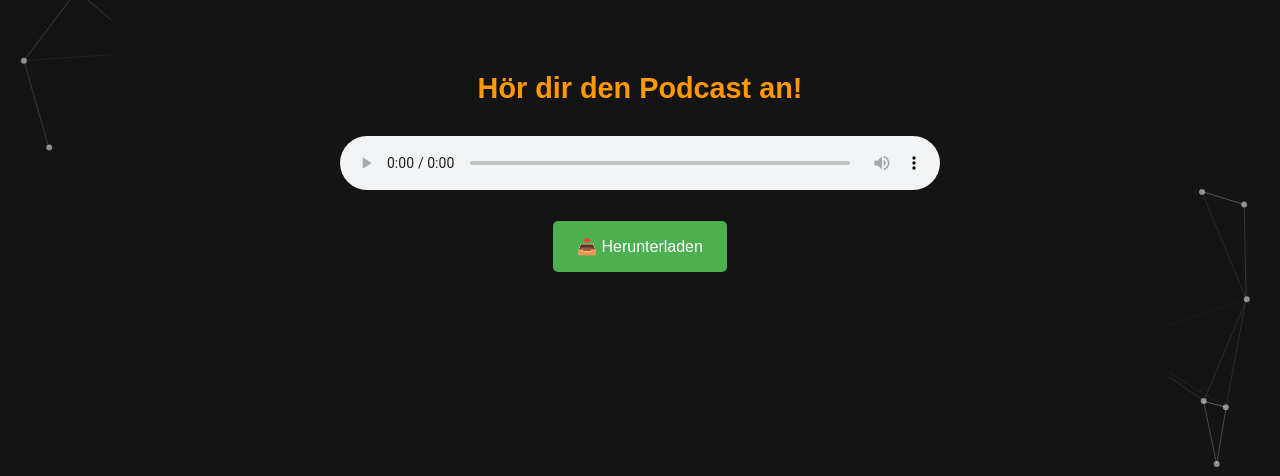
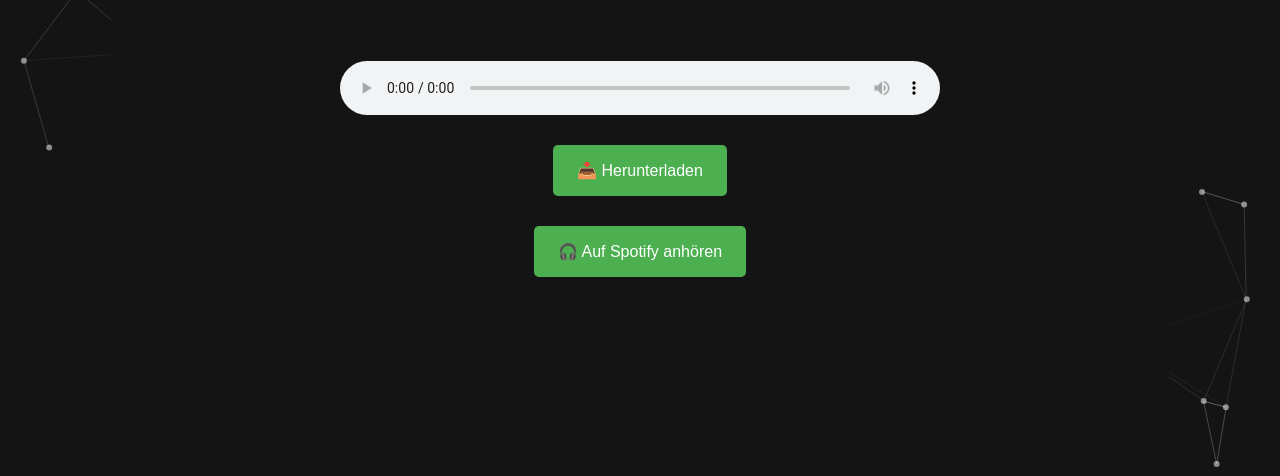
Before and after one commit to EministarVR/Ethik-Projekt, a plain HTML site: page podcast.html in a window 1280 px wide. Shown: the part 324-800 px from the top of the page. Drawn offline with nearby package versions, Linux system fonts and the light colour scheme.

Commit message:
Update podcast.html

```diff
--- a/podcast.html
+++ b/podcast.html
@@ -23,6 +23,8 @@
     header {
       text-align: center;
       padding: 2rem 1rem;
+      z-index: 10;
+      position: relative;
     }
 
     h1 {
@@ -38,33 +40,22 @@
       color: #bbbbbb;
     }
 
-    .player-container {
-      background: none;
-      border-radius: 15px;
-      padding: 20px;
+    audio {
+      margin-top: 1rem;
+      width: 90%;
       max-width: 600px;
-      width: 90%;
-      box-shadow: none;
+      z-index: 1;
+    }
+
+    .controls {
+      margin-top: 20px;
       display: flex;
+      gap: 20px;
       flex-direction: column;
       align-items: center;
     }
 
-    .player-title {
-      font-size: 1.8rem;
-      margin-bottom: 1rem;
-      color: #ff9900;
-      text-align: center;
-    }
-
-    audio {
-      width: 100%;
-      margin: 15px 0;
-      outline: none;
-    }
-
-    .download-btn {
-      margin-top: 1rem;
+    .download-btn, .spotify-btn {
       background: #4CAF50;
       color: #fff;
       border: none;
@@ -73,14 +64,16 @@
       font-size: 1rem;
       cursor: pointer;
       text-decoration: none;
+      display: inline-block;
       transition: background 0.3s ease;
+      margin-top: 10px;
     }
 
-    .download-btn:hover {
+    .download-btn:hover, .spotify-btn:hover {
       background: #3e8e41;
     }
 
-    /* Partikel-Hintergrund */
+    /* Partikel Hintergrund */
     #particles-js {
       position: fixed;
       width: 100%;
@@ -100,17 +93,17 @@
     <p>Ein Projekt von der Ethik-Gruppe</p>
   </header>
 
-  <div class="player-container">
-    <h2 class="player-title">Hör dir den Podcast an!</h2>
+  <!-- Minimalistischer Audioplayer -->
+  <audio controls src="Podcast (3).mp3" preload="metadata"></audio>
 
-    <!-- Einfache Audio-Player -->
-    <audio controls>
-      <source src="Podcast (3).mp3" type="audio/mpeg">
-      Dein Browser unterstützt keine Audio-Wiedergabe.
-    </audio>
+  <div class="controls">
+    <!-- Download-Button -->
+    <a href="Podcast (3).mp3" class="download-btn" download="Podcast (3).mp3">📥 Herunterladen</a>
 
-    <!-- Download-Button -->
-    <a href="Podcast.mp3" class="download-btn" download="Podcast (3).mp3">📥 Herunterladen</a>
+    <!-- Spotify-Link -->
+    <a href="https://open.spotify.com/episode/3r5TP02PEVHPU4noOutxWK?si=l4JYFZkQS1evrYX9VGgBwA&nd=1&dlsi=4e7afe1ca5064711" class="spotify-btn" target="_blank">
+      🎧 Auf Spotify anhören
+    </a>
   </div>
 
   <script src="https://cdn.jsdelivr.net/particles.js/2.0.0/particles.min.js"></script>
```
